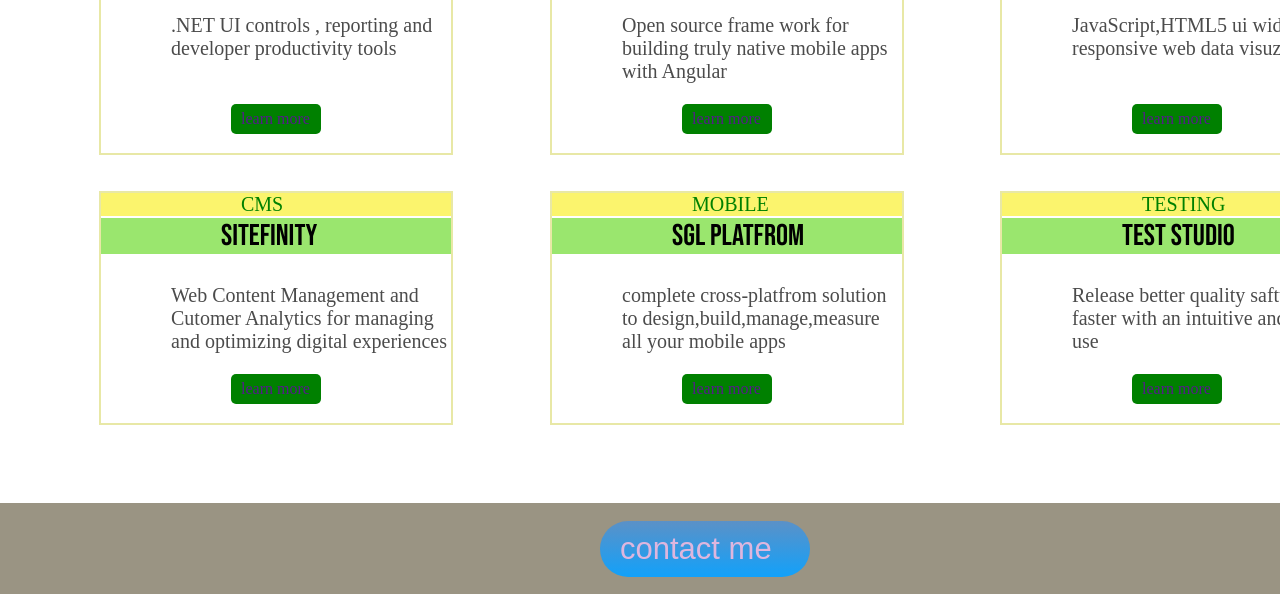
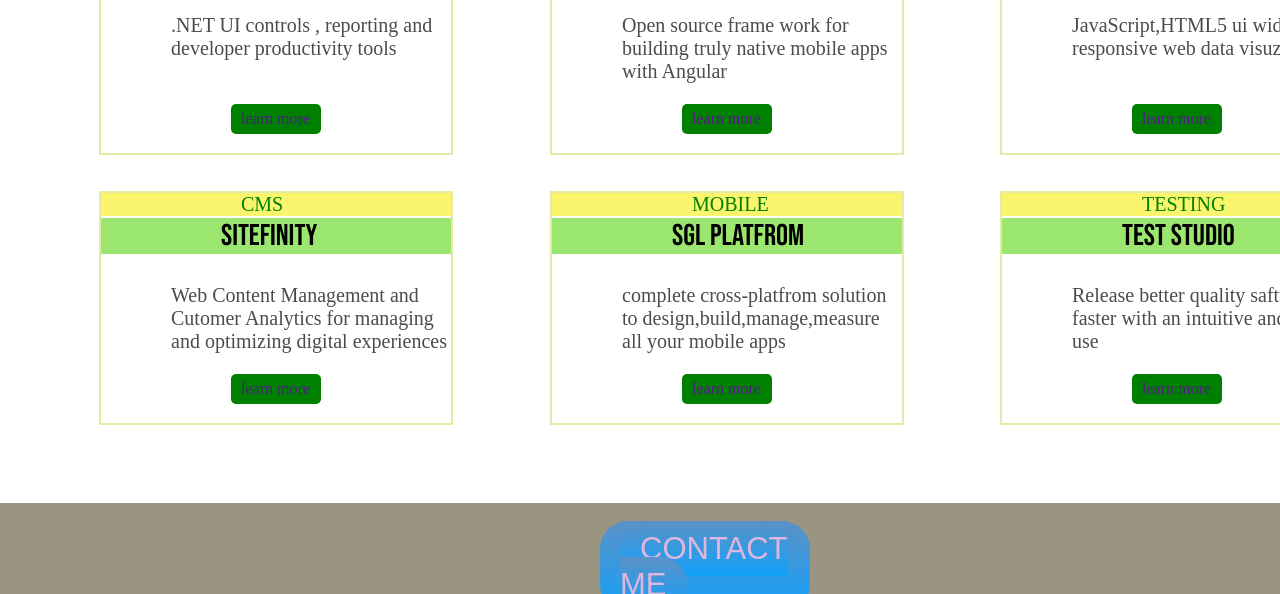
Before and after one commit to gouthamsamineni/cv1, a plain HTML site: page index.html in a window 1280 px wide. Shown: the part 609-1203 px from the top of the page. Drawn offline with Linux system fonts and the light colour scheme; a web font is replaced by a local one.

Commit message:
UPDATE INDEX.HTML

```diff
--- a/index.html
+++ b/index.html
@@ -469,7 +469,7 @@
         <div class="D">
           <div class="D1">
             <div class="btn">
-                 contact me
+                 <a class="btn" href="mailto:gouthamsaminenigmail.com">CONTACT ME</a>
             </div>
             <div class="D2">
               <a id="l1" href="https://www.facebook.com/gowtham.s.9699"><i class="fab fa-facebook"></i></a>
```
